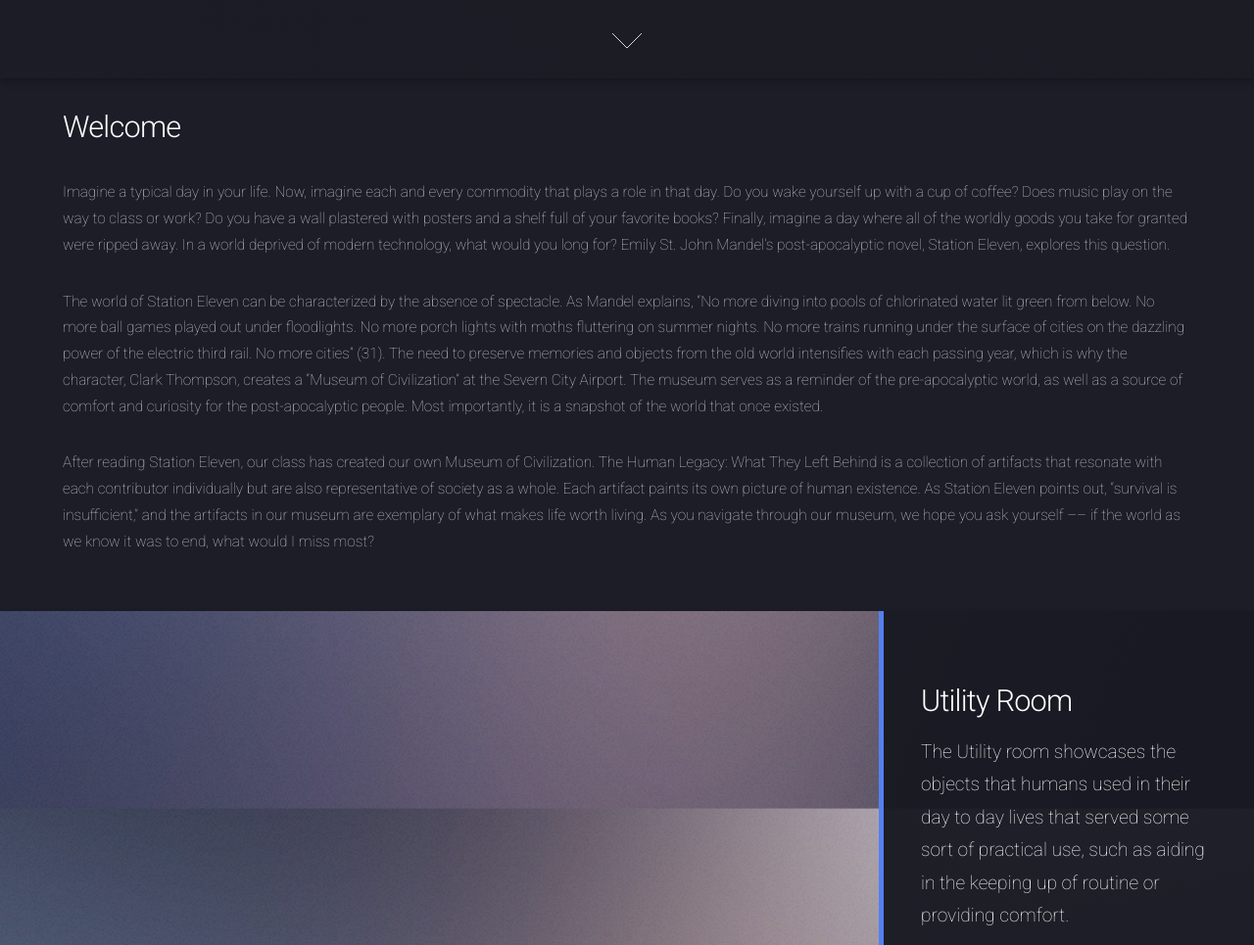
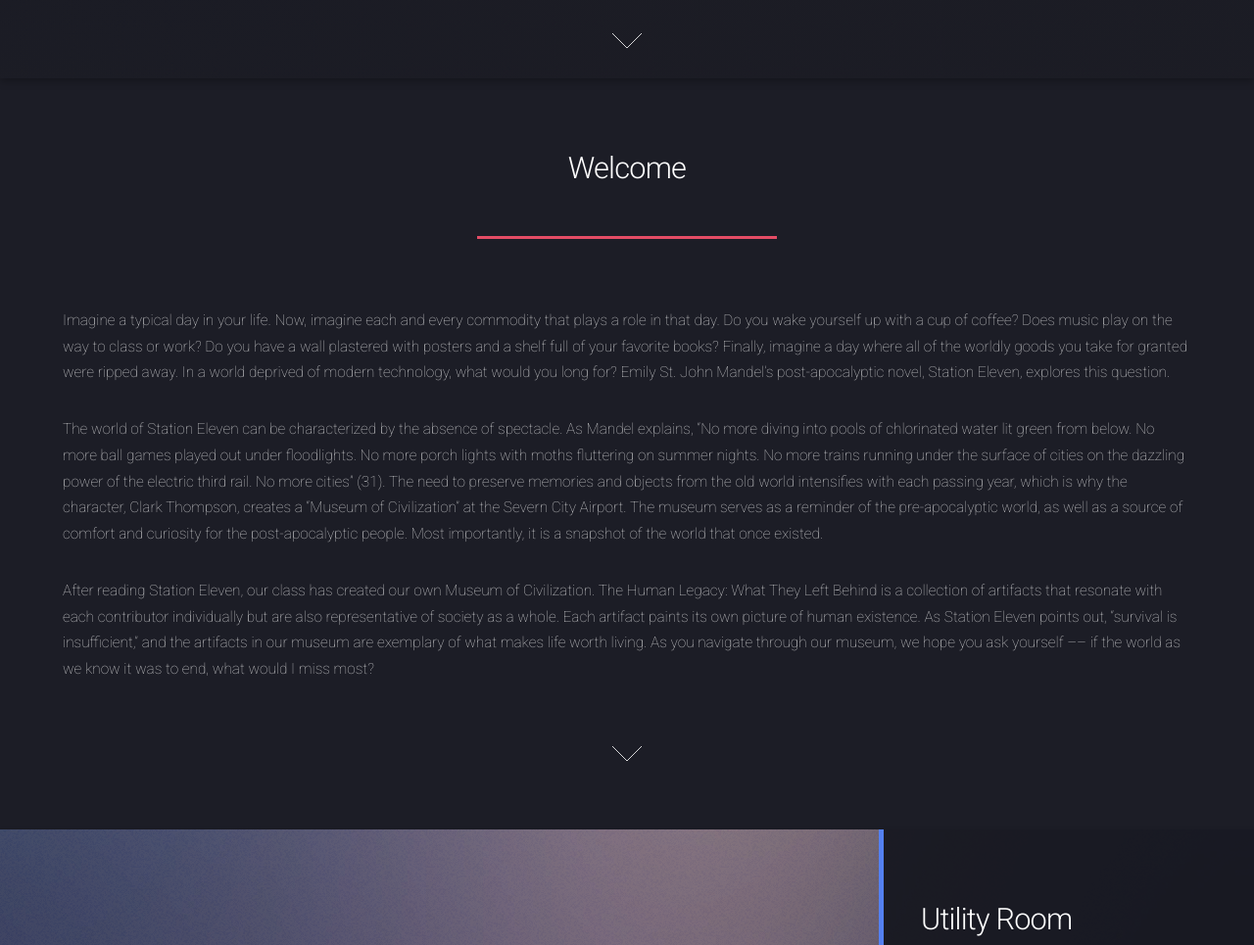
Before and after one commit to ofigueira/hnrs20-museum, a plain HTML site: page index.html in a window 1280 px wide. Shown: the part 720-1685 px from the top of the page at 98% size. Drawn offline with Linux system fonts and the light colour scheme.

Commit message:
fixed scrolling next buttons on landing

```diff
--- a/index.html
+++ b/index.html
@@ -54,24 +54,23 @@
 				</div>
 				<a href="#one" class="goto-next scrolly">Next</a>
 			</section>
+
 		<!-- One -->
-			<section id="one" class="style1 bottom">
-				<!-- <span class="image fit main"><img src="images/pic02.jpg" alt="" /></span> -->
-				<div class="content">
-					<div class="container">
-						<div class="row">
-							<div>
-								<br />
-								<h2>Welcome</h2>
-								<p>Imagine a typical day in your life. Now, imagine each and every commodity that plays a role in that day. Do you wake yourself up with a cup of coffee? Does music play on the way to class or work? Do you have a wall plastered with posters and a shelf full of your favorite books? Finally, imagine a day where all of the worldly goods you take for granted were ripped away. In a world deprived of modern technology, what would you long for? Emily St. John Mandel’s post-apocalyptic novel, Station Eleven, explores this question.</p>
-								<p>The world of Station Eleven can be characterized by the absence of spectacle. As Mandel explains, “No more diving into pools of chlorinated water lit green from below. No more ball games played out under floodlights. No more porch lights with moths fluttering on summer nights. No more trains running under the surface of cities on the dazzling power of the electric third rail. No more cities” (31). The need to preserve memories and objects from the old world intensifies with each passing year, which is why the character, Clark Thompson, creates a “Museum of Civilization” at the Severn City Airport. The museum serves as a reminder of the pre-apocalyptic world, as well as a source of comfort and curiosity for the post-apocalyptic people. Most importantly, it is a snapshot of the world that once existed.</p>
-								<p>After reading Station Eleven, our class has created our own Museum of Civilization. The Human Legacy: What They Left Behind is a collection of artifacts that resonate with each contributor individually but are also representative of society as a whole. Each artifact paints its own picture of human existence. As Station Eleven points out, “survival is insufficient,” and the artifacts in our museum are exemplary of what makes life worth living. As you navigate through our museum, we hope you ask yourself –– if the world as we know it was to end, what would I miss most?</p>
-								<br />
-							</div>
-						</div>
+			<section id="one" class="wrapper style1 special fade-up">
+				<div class="container">
+					<header class="major">
+						<h2>Welcome</h2>
+					</header>
+					<div>
+						<p style="text-align: left;">Imagine a typical day in your life. Now, imagine each and every commodity that plays a role in that day. Do you wake yourself up with a cup of coffee? Does music play on the way to class or work? Do you have a wall plastered with posters and a shelf full of your favorite books? Finally, imagine a day where all of the worldly goods you take for granted were ripped away. In a world deprived of modern technology, what would you long for? Emily St. John Mandel’s post-apocalyptic novel, Station Eleven, explores this question.</p>
+						<p style="text-align: left;">The world of Station Eleven can be characterized by the absence of spectacle. As Mandel explains, “No more diving into pools of chlorinated water lit green from below. No more ball games played out under floodlights. No more porch lights with moths fluttering on summer nights. No more trains running under the surface of cities on the dazzling power of the electric third rail. No more cities” (31). The need to preserve memories and objects from the old world intensifies with each passing year, which is why the character, Clark Thompson, creates a “Museum of Civilization” at the Severn City Airport. The museum serves as a reminder of the pre-apocalyptic world, as well as a source of comfort and curiosity for the post-apocalyptic people. Most importantly, it is a snapshot of the world that once existed.</p>
+						<p style="text-align: left;">After reading Station Eleven, our class has created our own Museum of Civilization. The Human Legacy: What They Left Behind is a collection of artifacts that resonate with each contributor individually but are also representative of society as a whole. Each artifact paints its own picture of human existence. As Station Eleven points out, “survival is insufficient,” and the artifacts in our museum are exemplary of what makes life worth living. As you navigate through our museum, we hope you ask yourself –– if the world as we know it was to end, what would I miss most?</p>
 					</div>
+					<br />
+					<br />
+					<br />
+					<a href="#two" class="goto-next scrolly">Next</a>
 				</div>
-				<a href="#two" class="goto-next scrolly">Next</a>
 			</section>
 
 		<!-- Two -->
```
